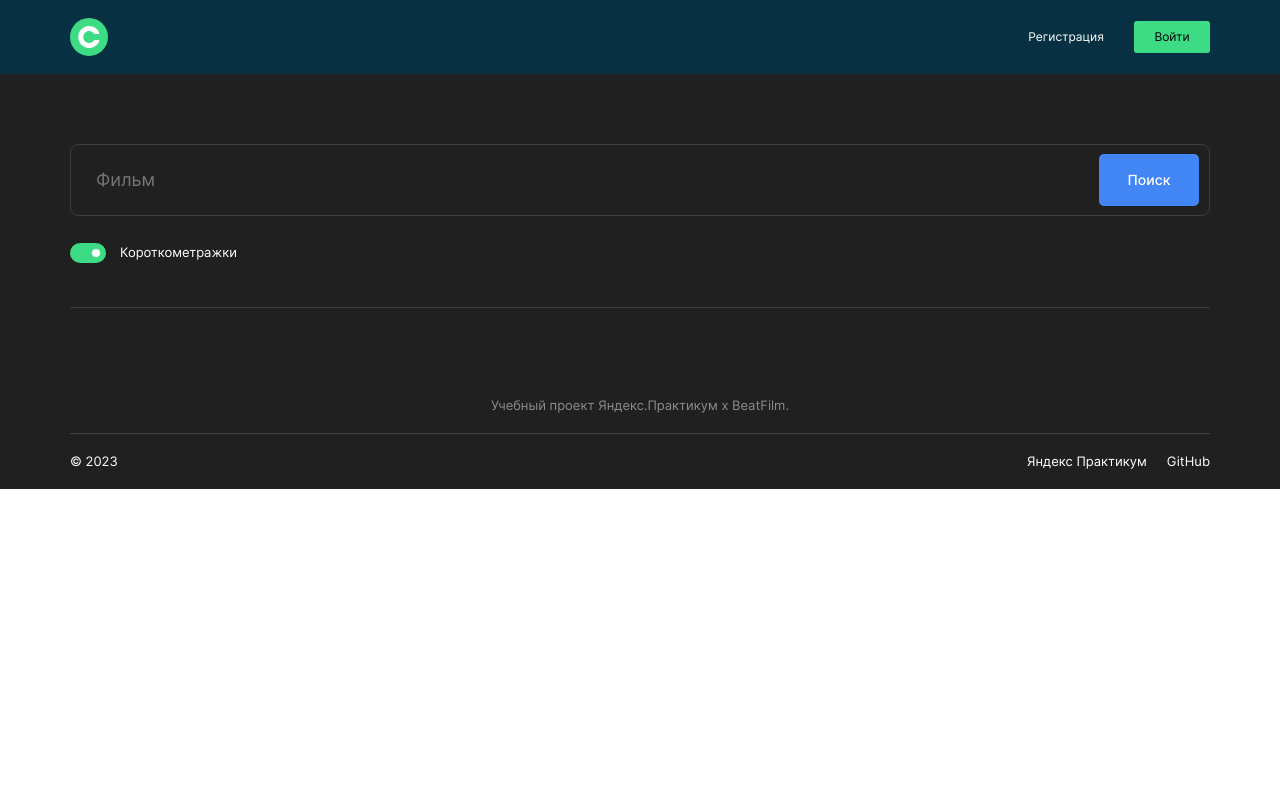
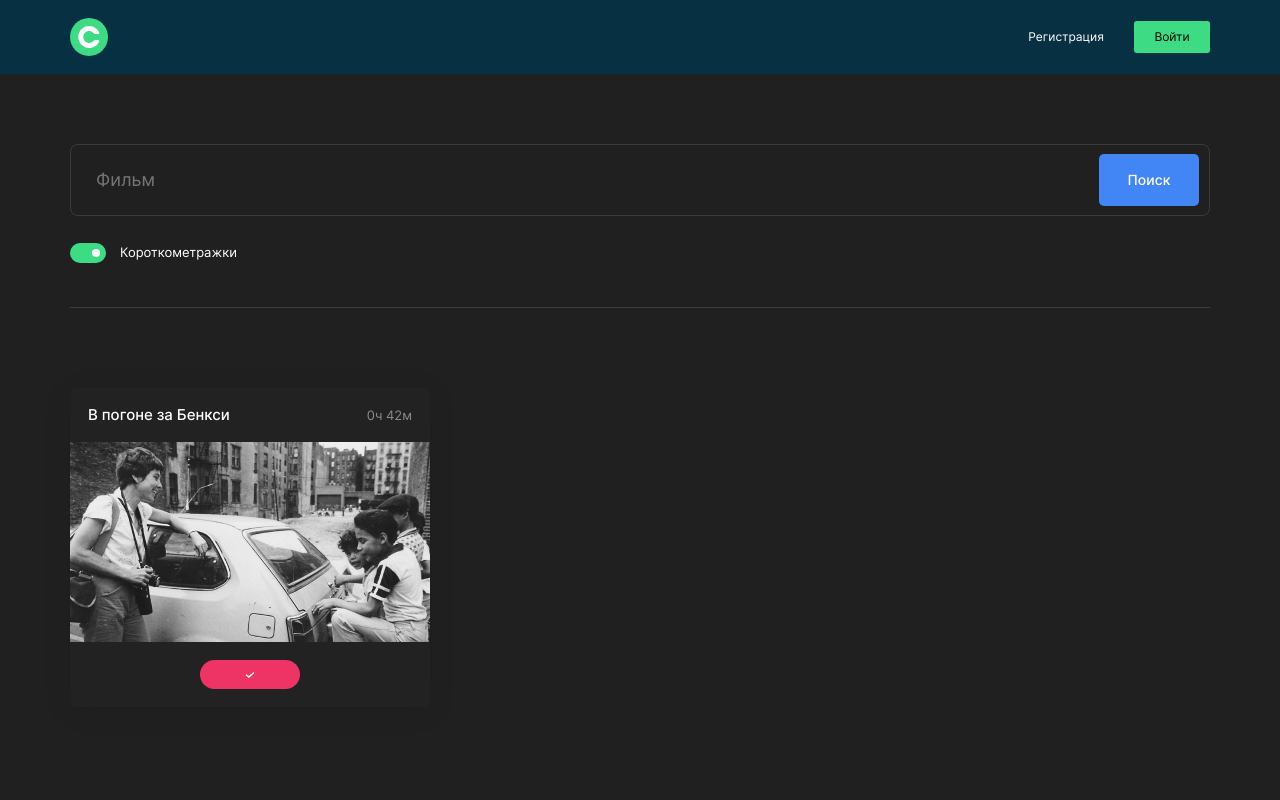
Before and after one commit to KappaKappaKappaKappaKappa/movies-explorer-frontend, a React (Create React App) app: page / in a window 1280 px wide. Shown: the top 800 px of the page. Built offline with nearby package versions, Linux system fonts and the light colour scheme.

Commit message:
FEAT: Разработка компонента MoviesCard

```diff
--- a/src/components/Movies/Movies.jsx
+++ b/src/components/Movies/Movies.jsx
@@ -1,7 +1,13 @@
 import SearchForm from "../SearchForm/SearchForm";
+import MoviesCardList from "../MoviesCardList/MoviesCardList";
 
 function Movies() {
-  return <SearchForm />;
+  return (
+    <>
+      <SearchForm />
+      <MoviesCardList />
+    </>
+  );
 }
 
 export default Movies;
--- /dev/null
+++ b/src/components/MoviesCard/MoviesCard.css
@@ -0,0 +1,44 @@
+.card {
+    width           : 360px;
+    height          : 319px;
+    border-radius   : 6px;
+    background-color: #222;
+    box-shadow      : 0px 4px 30px 0px rgba(0, 0, 0, 0.08);
+    padding         : 18px 0 0 0;
+    color           : #FFF;
+    box-sizing      : border-box;
+}
+
+.card__info-container {
+    margin-bottom  : 18px;
+    display        : flex;
+    justify-content: space-between;
+    padding        : 0 18px;
+}
+
+.card__title {
+    font-size  : 0.9375rem;
+    font-weight: 500;
+    line-height: 1.125rem;
+}
+
+.card__duration {
+    color      : #8B8B8B;
+    font-size  : 0.8125rem;
+    line-height: 1.125rem;
+}
+
+.card__img {
+    margin-bottom: 15px;
+    width        : 100%;
+    height       : 200px;
+}
+
+.card__save-btn {
+    all             : unset;
+    width           : 100px;
+    height          : 29px;
+    display         : block;
+    margin          : 0 auto;
+    background-image: url('../../images/saveBtnActive.svg');
+}
--- /dev/null
+++ b/src/components/MoviesCard/MoviesCard.jsx
@@ -0,0 +1,15 @@
+import testImg from "../../images/test-pic.png";
+function MoviesCard() {
+  return (
+    <article className="card">
+      <div className="card__info-container">
+        <h2 className="card__title">В погоне за Бенкси</h2>
+        <p className="card__duration">0ч 42м</p>
+      </div>
+      <img src={testImg} alt="тест" className="card__img" />
+      <button className="card__save-btn"></button>
+    </article>
+  );
+}
+
+export default MoviesCard;
--- /dev/null
+++ b/src/components/MoviesCardList/MoviesCardList.css
@@ -0,0 +1,4 @@
+.cards-list {
+    padding         : 70px 70px 80px;
+    background-color: #202020;
+}
--- /dev/null
+++ b/src/components/MoviesCardList/MoviesCardList.jsx
@@ -0,0 +1,11 @@
+import MoviesCard from "../MoviesCard/MoviesCard";
+
+function MoviesCardList() {
+  return (
+    <section className="cards-list">
+      <MoviesCard />
+    </section>
+  );
+}
+
+export default MoviesCardList;
--- a/src/index.css
+++ b/src/index.css
@@ -14,3 +14,5 @@
 @import url("./components/Movies/Movies.css");
 @import url("./components/SearchForm/SearchForm.css");
 @import url('./components/FilterCheckbox/FilterCheckbox.css');
+@import url('./components/MoviesCardList/MoviesCardList.css');
+@import url('./components/MoviesCard/MoviesCard.css');
```
Also changed, not shown: src/images/saveBtnActive.svg (added), src/images/test-pic.png (added).
